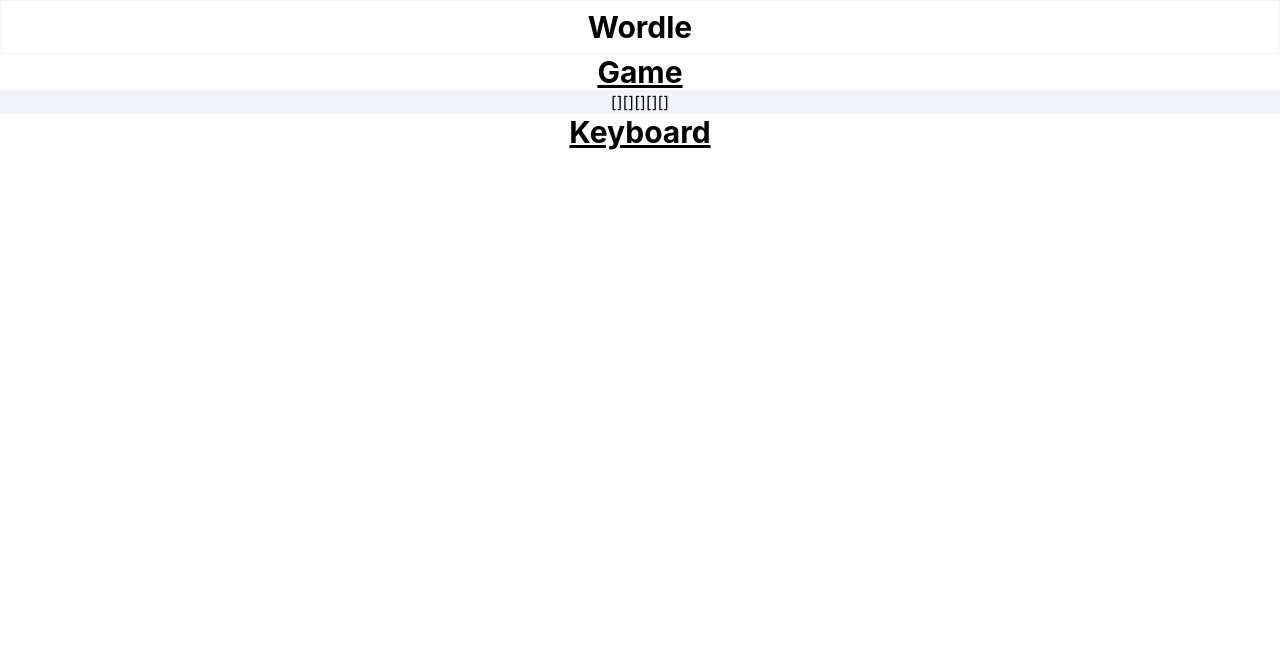
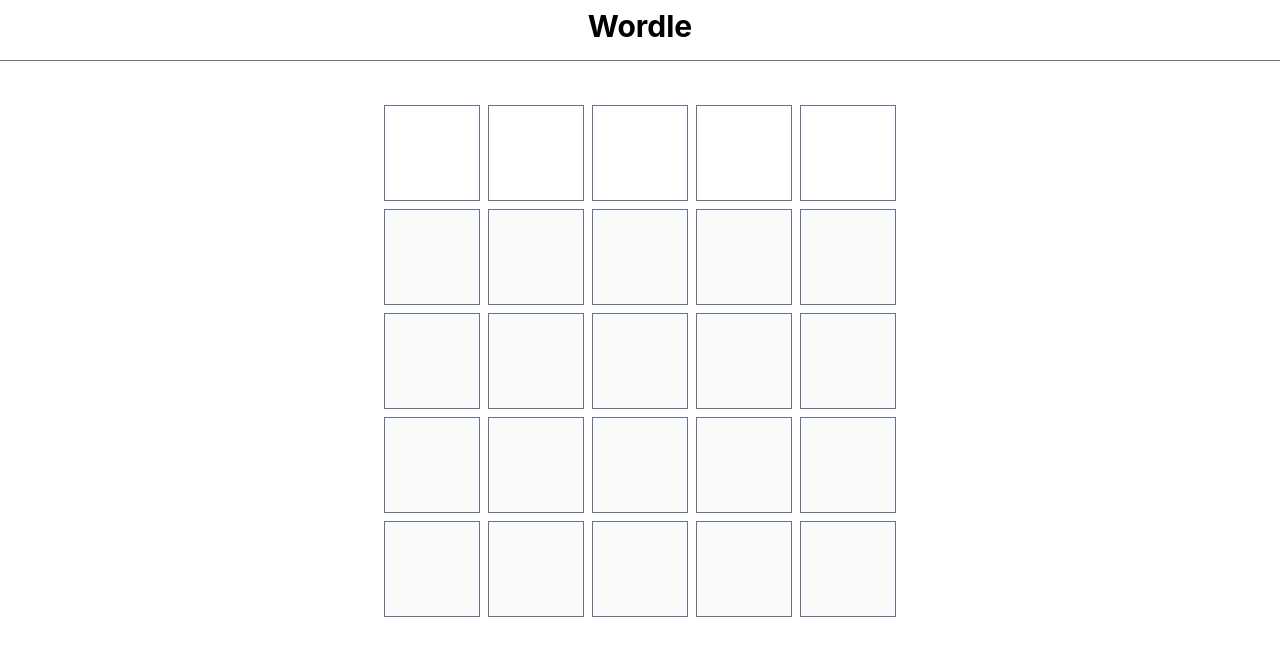
Before and after one commit to mama4294/wordle, a React (Create React App) app: page / in a window 1280 px wide. Shown: the top 656 px of the page. Built offline with nearby package versions, Linux system fonts and the light colour scheme.

Commit message:
working foundation

```diff
--- a/src/App.js
+++ b/src/App.js
@@ -1,42 +1,132 @@
 import "./App.css";
+import {useState} from 'react';
 
 function App() {
   return (
     <div className="App">
       <Header />
       <Game />
-      <Keyboard />
     </div>
   );
 }
 
 export default App;
 
-const validWords = [];
+// const validWords = [];
 
 function Header() {
   return (
-    <div className="w-full border border-slate-100 p-2">
+    <div className="w-full border-b border-slate-500 p-2 mb-10 pb-4">
       <h1 className="text-3xl font-bold">Wordle</h1>
     </div>
   );
 }
 
 function Game() {
+  const [stageInt, setStageInt] = useState(1);
   return (
     <>
-      <h1 className="text-3xl font-bold underline">Game</h1>
-      <div className="flex flex-inline bg-slate-100 justify-center">
-        <div className="gameTile">[]</div>
-        <div className="gameTile">[]</div>
-        <div className="gameTile">[]</div>
-        <div className="gameTile">[]</div>
-        <div className="gameTile">[]</div>
-      </div>
+    <GridRow active={stageInt===1} setStageInt={setStageInt} stageInt={stageInt}/>
+    <GridRow active={stageInt===2} setStageInt={setStageInt} stageInt={stageInt}/>
+    <GridRow active={stageInt===3} setStageInt={setStageInt} stageInt={stageInt}/>
+    <GridRow active={stageInt===4} setStageInt={setStageInt} stageInt={stageInt}/>
+    <GridRow active={stageInt===5} setStageInt={setStageInt} stageInt={stageInt}/>
     </>
   );
 }
 
-function Keyboard() {
-  return <h1 className="text-3xl font-bold underline">Keyboard</h1>;
+function GridRow({active, setStageInt, stageInt}){
+
+  const [letter1, setLetter1] = useState("")
+  const [letter2, setLetter2] = useState("")
+  const [letter3, setLetter3] = useState("")
+  const [letter4, setLetter4] = useState("")
+  const [letter5, setLetter5] = useState("")
+  const [word, setWord] = useState('')
+  const [resultsArr, setResultArr]=useState(["unknown","unknown","unknown","unknown","unknown"])
+
+  const handleSubmit = (event) =>{
+    event.preventDefault();
+    const answerWord = "genny"
+    let answerArr = answerWord.toUpperCase().split("")
+    const guessArr = [letter1, letter2, letter3, letter4, letter5]
+
+    setWord(guessArr.join(''))
+    console.log(answerArr)
+    console.log(guessArr)
+    console.log(word)
+
+    //determine if the letters are correct
+    let tempArr = [];
+    for (let i = 0; i<5; i++){
+      if(guessArr[i]===answerArr[i]){
+        tempArr[i]="correct"
+      }else if(answerArr.includes(guessArr[i])){
+        tempArr[i]="close"
+      }else{
+        tempArr[i]="incorrect"
+      }
+    }
+    setResultArr(tempArr)
+    setStageInt(prevInt => prevInt + 1)
+
+    //Set focus to next grid
+    const forms = document.querySelectorAll("form");
+    console.log(forms[stageInt].elements[0])
+    forms[stageInt].elements[0].focus();
+  }
+
+  const changeTileFocus = (int,dir) =>{
+    if (dir === "inc" && int < 4){
+      return int + 1
+    }
+    else if (dir === "dec" && int >0 ){
+      return int - 1
+    }
+    else return int;
+  }
+
+  const handleKeyUp = (event) => {
+    const form = event.target.form;
+    const index = [...form].indexOf(event.target);
+    if (event.key.toLowerCase() === "backspace") {
+      form.elements[changeTileFocus(index, "dec")].focus();
+    }else if (event.key.toLowerCase() === "enter") {
+      handleSubmit(event)
+    }else if (event.key.toLowerCase() === "tab") {
+      //nothing
+    }else{
+      form.elements[changeTileFocus(index, "inc")].focus();
+    }
+  }
+
+
+  return(
+  <div className="flex flex-inline justify-center">
+    <form onSubmit={handleSubmit}>
+      {/* <p className="absolute top-0">Not in word list</p> */}
+      <GameTile handleKeyUp={handleKeyUp} value ={letter1} onChange={(e)=>setLetter1(e.target.value.toUpperCase())} status={resultsArr[0]} locked={!active}/>
+      <GameTile handleKeyUp={handleKeyUp} value ={letter2} onChange={(e)=>setLetter2(e.target.value.toUpperCase())} status={resultsArr[1]} locked={!active}/>
+      <GameTile handleKeyUp={handleKeyUp} value ={letter3} onChange={(e)=>setLetter3(e.target.value.toUpperCase())} status={resultsArr[2]} locked={!active}/>
+      <GameTile handleKeyUp={handleKeyUp} value ={letter4} onChange={(e)=>setLetter4(e.target.value.toUpperCase())} status={resultsArr[3]} locked={!active}/>
+      <GameTile handleKeyUp={handleKeyUp} value ={letter5} onChange={(e)=>setLetter5(e.target.value.toUpperCase())} status={resultsArr[4]} locked={!active}/>
+      {/* {active && <button type="sumbit">Enter</button>} */}
+  </form>
+</div>
+  )
 }
+
+function GameTile({handleKeyUp, onChange, value, status, locked}){
+
+  return(
+    <input
+    type="text"
+    className={`border h-16 w-16 md:h-24 md:w-24 border-slate-500 m-1 text-center text-4xl font-bold ${status==="correct" ? "bg-green-400" : "" } ${status==="incorrect" ? "bg-slate-400" : "" }  ${status==="close" ? "bg-yellow-400" : "" }`}
+    onKeyUp={handleKeyUp}
+    onChange={onChange}
+    value={value}
+    maxLength='1'
+    disabled={locked}
+    />
+  )
+}
```
